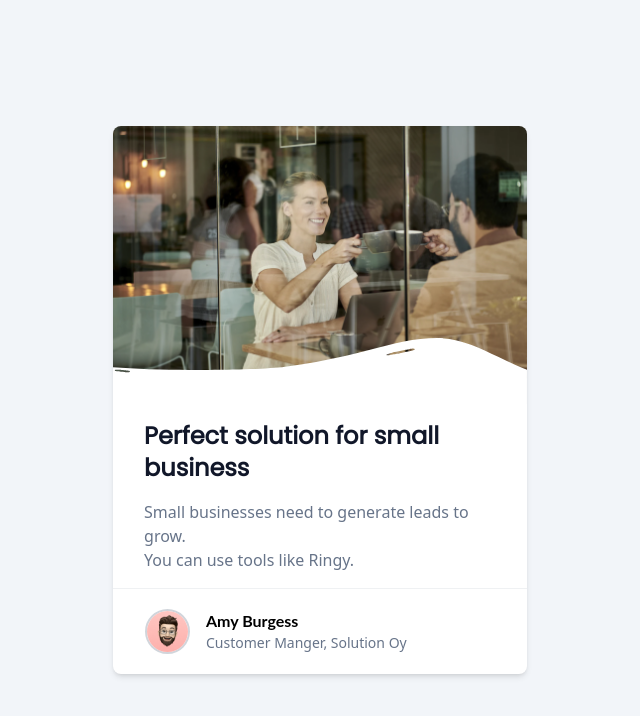
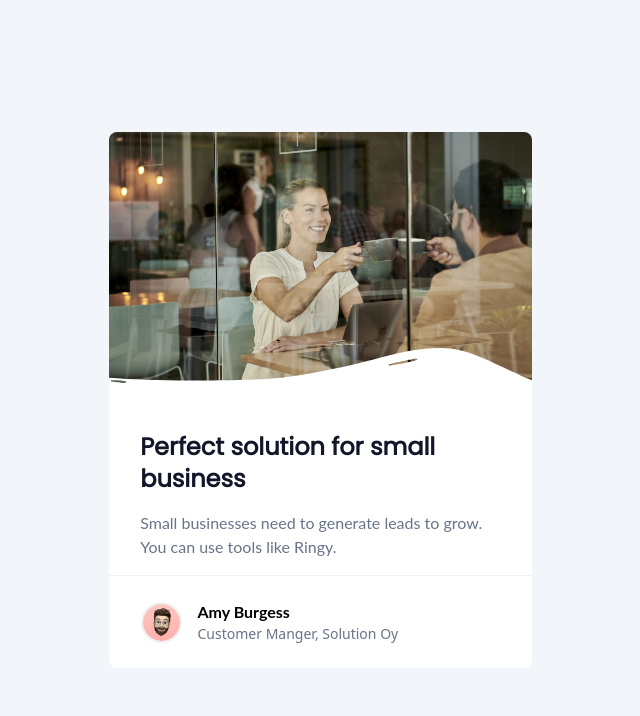
Before and after one commit to WilliamLop/businnes-blog, a website: page src/index.html in a window 1280 px wide. Shown: the whole page, without its empty margins (320-960 px from the left). Drawn offline with Linux system fonts and the light colour scheme.

Commit message:
Card Bunisses

```diff
--- a/src/index.html
+++ b/src/index.html
@@ -11,7 +11,7 @@
 </head>
 <body class="min-h-screen bg-ligthwhite grid place-content-center">
     <main class="">
-        <div class="w-[90%] max-w-[460px] mx-auto bg-verywhite rounded-lg shadow-md">
+        <div class="w-[90%] max-w-[470px] mx-auto bg-verywhite rounded-lg">
             <section class="grid gap-4">
                 <figure class="relative">
                     <img src="./images/hero-image-business-card.png" alt="" class="rounded-ss-lg rounded-se-lg">
@@ -20,13 +20,13 @@
                 <article class="w-[90%] sm:w-[85%] mx-auto grid gap-4">
                     <h1 class="text-2xl font-semibold font-poppins text-verydark">Perfect solution for small business</h1>
 
-                    <p class="text-sm sm:text-base text-verygray">Small businesses need to generate leads to grow. <br>
+                    <p class="text-sm sm:text-base text-verygray font-lato">Small businesses need to generate leads to grow. <br>
                     You can use tools like Ringy.</p>
 
                 </article>
-                <div class="flex items-center gap-4 border-t-[1px] p-5 md:pl-8 border-verygray/10">
-                    <img src="./images/avatar-image-business-card.png" alt="" class="w-[45px] border-2
-                    rounded-full border-verygray/30">
+                <div class="flex items-center gap-4 border-t-[1px] px-5 py-6 md:pl-8 border-verygray/10">
+                    <img src="./images/avatar-image-business-card.png" alt="" class="w-[41px] border-2
+                    rounded-full border-verygray/10">
                     <div class="">
                         <h2 class="font-lato font-bold text-base">Amy Burgess</h2>
                         <p class="text-sm text-verygray">Customer Manger, Solution Oy</p>
```
Also changed, not shown: src/css/output.css.
